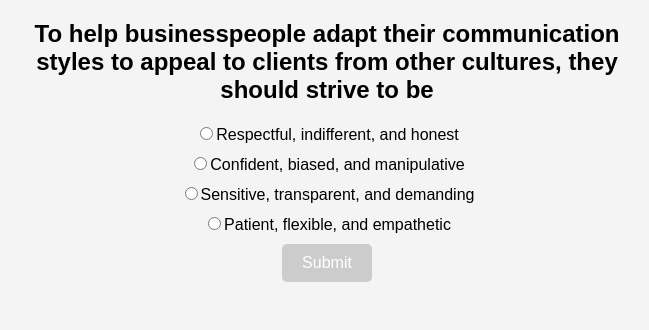
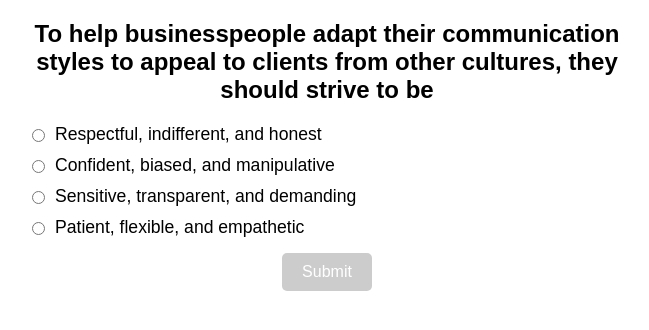
Before and after one commit to prakruthv/decatest-website, a React (Create React App) app: page / in a window 1280 px wide. Shown: the top 330 px of the page, without its empty margins (313-962 px from the left). Built offline with nearby package versions, Linux system fonts and the light colour scheme.

Commit message:
Update styles.css

```diff
--- a/src/styles.css
+++ b/src/styles.css
@@ -1,13 +1,3 @@
-body {
-    font-family: Arial, sans-serif;
-    text-align: center;
-    background-color: #f4f4f4;
-}
-
-.app {
-    margin-top: 50px;
-}
-
 .quiz-container {
   max-width: 600px;
   margin: auto;
@@ -18,31 +8,40 @@ body {
 .choices {
   display: flex;
   flex-direction: column;
-  align-items: center;
+  align-items: flex-start;
   gap: 10px;
   margin-top: 10px;
 }
 
 .choice-item {
-  width: 100%;
+  display: flex;
+  align-items: center;
+  font-size: 1.1em;
+  cursor: pointer;
 }
 
-.choice-btn {
-  width: 100%;
-  padding: 10px;
+.choice-item input {
+  margin-right: 10px;
+  cursor: pointer;
+}
+
+.submit-btn, .next-btn {
+  margin-top: 15px;
+  padding: 10px 20px;
   font-size: 1em;
   cursor: pointer;
-  background-color: #f0f0f0;
-  border: 1px solid #ccc;
+  background-color: #007bff;
+  color: white;
+  border: none;
   border-radius: 5px;
   transition: background 0.3s ease;
 }
 
-.choice-btn:hover {
-  background-color: #ddd;
+.submit-btn:hover, .next-btn:hover {
+  background-color: #0056b3;
 }
 
-.choice-btn:disabled {
+.submit-btn:disabled {
   background-color: #ccc;
   cursor: not-allowed;
 }
@@ -52,88 +51,3 @@ body {
   font-size: 1.2em;
   font-weight: bold;
 }
-
-.next-btn {
-  margin-top: 15px;
-  padding: 10px 20px;
-  font-size: 1em;
-  cursor: pointer;
-  background-color: #007bff;
-  color: white;
-  border: none;
-  border-radius: 5px;
-}
-
-.next-btn:hover {
-  background-color: #0056b3;
-}
-
-
-.answer-section {
-    display: flex;
-    flex-direction: column;
-}
-
-.answer-button {
-    background-color: #007BFF;
-    color: white;
-    border: none;
-    padding: 10px;
-    margin: 5px;
-    border-radius: 5px;
-    cursor: pointer;
-}
-
-.answer-button:hover {
-    background-color: #0056b3;
-}
-
-.answer-button.selected {
-    background-color: #28a745;
-}
-
-.next-button {
-    margin-top: 15px;
-    background-color: #ff9900;
-    color: white;
-    border: none;
-    padding: 10px;
-    border-radius: 5px;
-    cursor: pointer;
-}
-
-.next-button:disabled {
-    background-color: gray;
-    cursor: not-allowed;
-}
-
-.score-section h2 {
-    color: #28a745;
-}
-
-.selected {
-  background-color: #f0ad4e;
-  color: white;
-}
-
-.feedback {
-  margin-top: 10px;
-  font-size: 1.2em;
-  font-weight: bold;
-}
-
-.submit-btn {
-  margin-top: 10px;
-  padding: 10px 20px;
-  font-size: 1em;
-  cursor: pointer;
-  background-color: #007bff;
-  color: white;
-  border: none;
-  border-radius: 5px;
-}
-
-.submit-btn:disabled {
-  background-color: #ccc;
-  cursor: not-allowed;
-}
```
